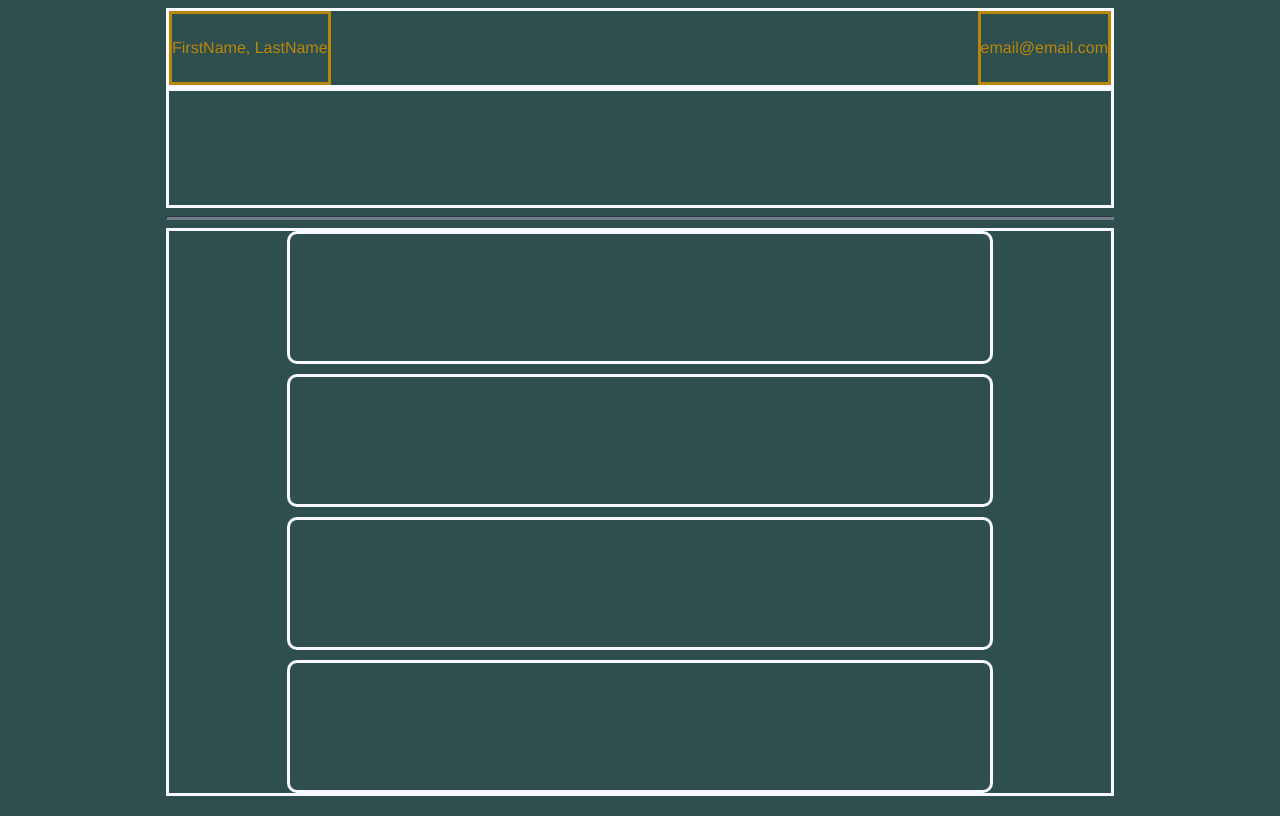
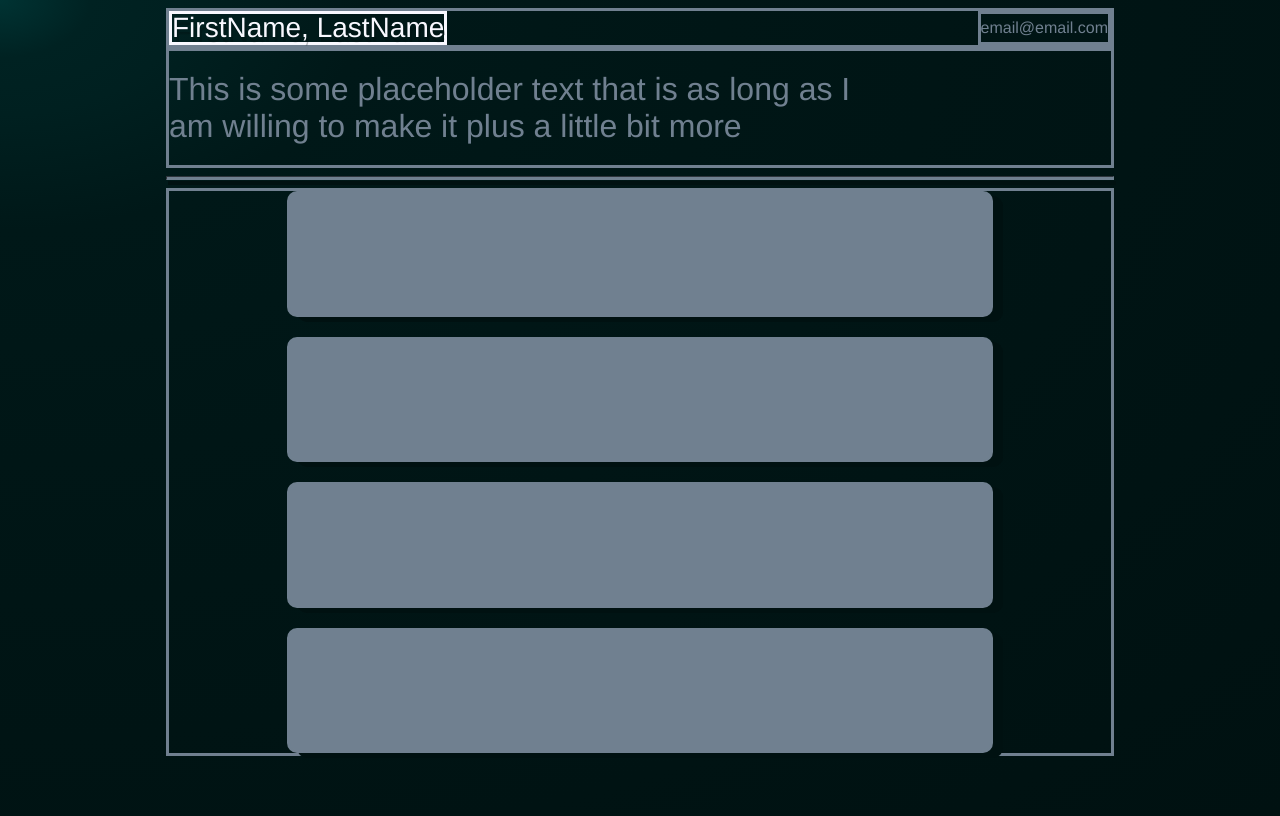
Before and after one commit to wandy0394/wandy0394.github.io, a React (Create React App) app in the folder portfolio/: page / in a window 1280 px wide. Built offline with nearby package versions, Linux system fonts and the light colour scheme.

Commit message:
added some light and shadows

```diff
--- a/portfolio/src/App.css
+++ b/portfolio/src/App.css
@@ -1,5 +1,7 @@
 :root {
   --common-width: 75%;
+  --basic-text: slategray;
+  --bright-text: ghostwhite;
 }
 
 * {
@@ -7,9 +9,18 @@
 }
 
 body {
-  background-color:darkslategrey;
+  /* background-color:darkslategrey; */
+  background:radial-gradient(
+    ellipse at left top,
+    #003333 0%,
+    #002222 5%,
+    #002020 10%,
+    #001818 20%,
+    #001616 40%,
+    #001111 100%);
   font-family:  Helvetica, Arial, sans-serif;
-  color:ghostwhite
+  color:var(--basic-text);
+  height:100vh;
 }
 .App {
   padding:0;
@@ -20,13 +31,20 @@ hr {
   height:0.25rem;
   background-color: slategrey;
   border-color: slategray;
+  box-shadow: 2px 5px #001111;
 }
 .my-name, .my-email  {
-  color:darkgoldenrod;
+  color:var(--basic-text);
   border:solid;
   height:100%;
   display:flex;
   align-items: center;
+}
+
+.my-name {
+  color:var(--bright-text);
+  font-size: 175%;
+  text-shadow: 2px 5px rgba(0, 11, 11, 25%);
 }
 
 .label-email {
@@ -43,7 +61,7 @@ hr {
 }
 
 .titlebar-contact {
-  height: 10vh;
+  height: 5vh;
   background: rgb(0,0,0,0);
   display:flex;
   justify-content: space-between;
@@ -53,7 +71,7 @@ hr {
   height: 71vh;
   display:flex;
   flex-direction: column;
-  row-gap: 10px;
+  row-gap: 20px;
   justify-content: center;
 }
 .project {
@@ -63,10 +81,19 @@ hr {
   border:solid;
   margin-left:auto;
   margin-right:auto;
-
-
+  background-color: slategray;
+  box-shadow: 10px 5px #001111;
+}
+.project:hover {
+  background-color:lightslategray
 }
 
 .bio {
   height: 15vh;
+  font-size:2rem;
+  display:flex;
+  align-items: center;
 }
+.bio-text {
+  width:75%;
+}
--- a/portfolio/src/App.js
+++ b/portfolio/src/App.js
@@ -14,7 +14,7 @@ function App() {
       </div>
 
       <div className='bio'>
-        <p className='bio-text'></p>
+        <p className='bio-text'>This is some placeholder text that is as long as I am willing to make it plus a little bit more</p>
       </div>
       <hr></hr>
       <div className='project-list'>
```
